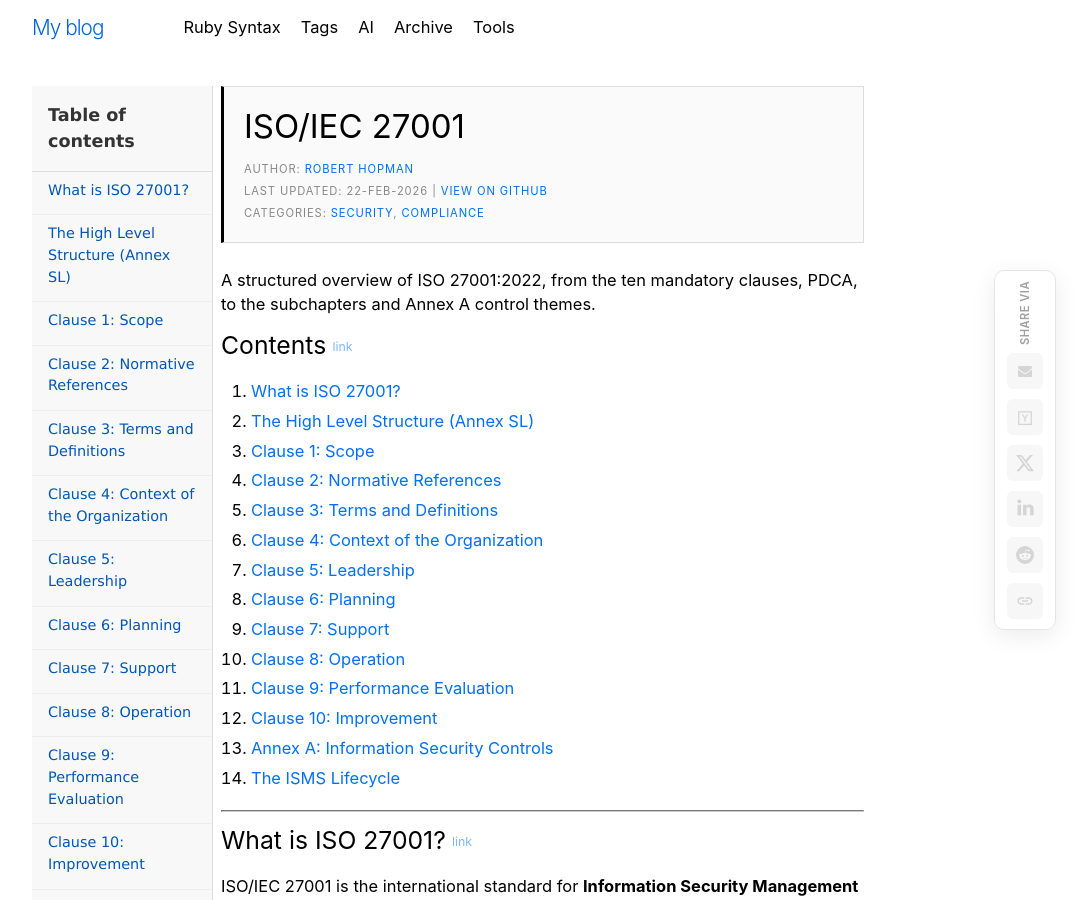
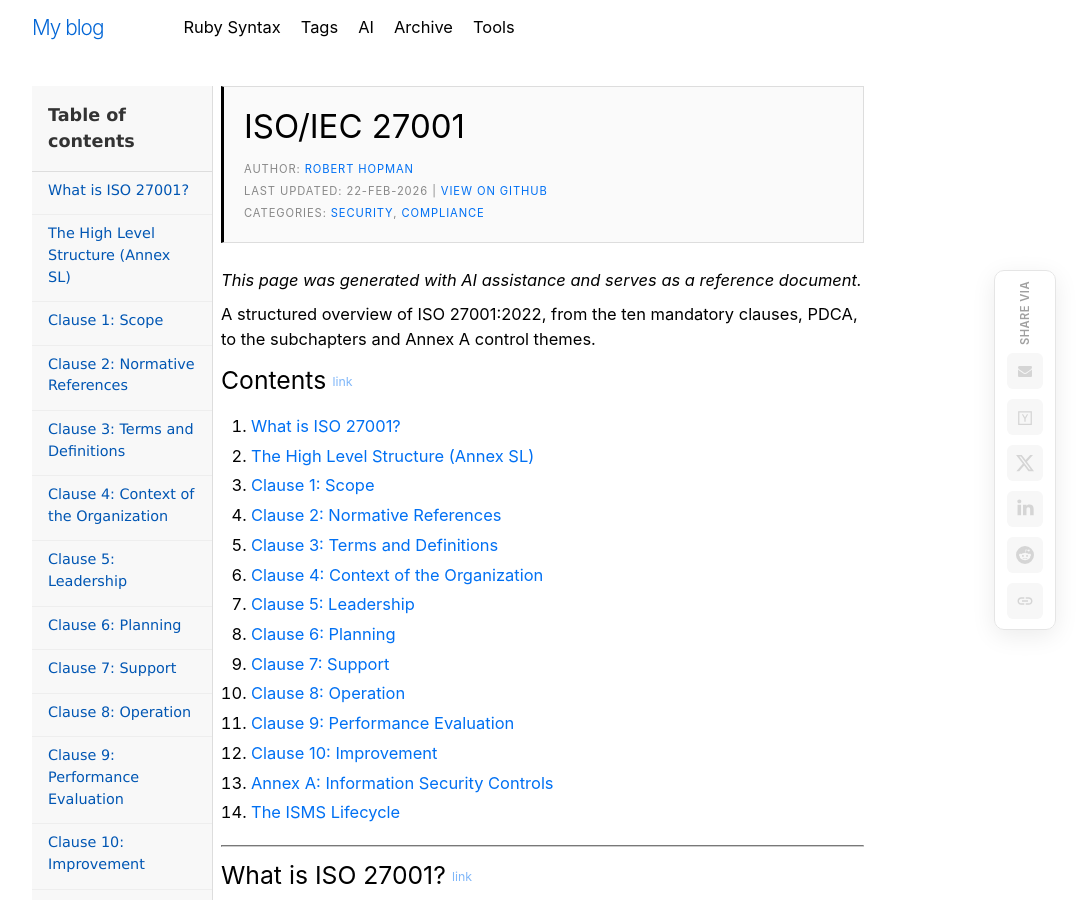
Before and after one commit to roberthopman/roberthopman.github.io, a Jekyll site: the page built from iso-27001.md, in a window 1280 px wide and 900 px high. Shown: the whole window, without its empty margins (192-1279 px from the left). Built offline with Jekyll 4.4.1, drawn with Linux system fonts in a browser that asks for light colours; comment, search, counter and statistics services are not loaded.

Commit message:
Add AI note

```diff
--- a/iso-27001.md
+++ b/iso-27001.md
@@ -7,6 +7,8 @@ tags: [security, compliance]
 last_modified_at: 22-02-2026
 permalink: /iso-27001/
 ---
+
+*This page was generated with AI assistance and serves as a reference document.*
 
 A structured overview of ISO 27001:2022, from the ten mandatory clauses, PDCA, to
 the subchapters and Annex A control themes.
```
